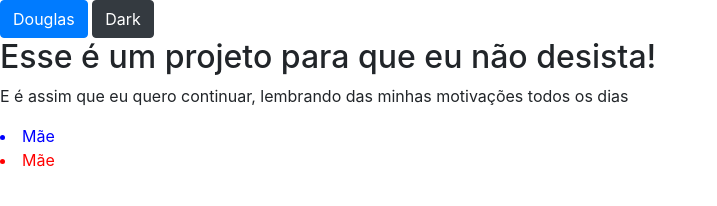
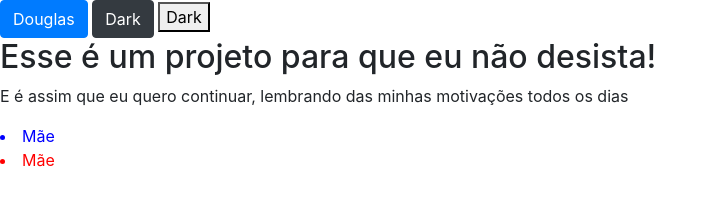
Before and after one commit to roadg14/Bootstrap, a plain HTML site: page Index.html in a window 1280 px wide. Shown: the whole page, without its empty margins (0-717 px from the left). Drawn offline with nearby package versions, Linux system fonts and the light colour scheme.

Commit message:
Update Index.html

```diff
--- a/Index.html
+++ b/Index.html
@@ -9,10 +9,12 @@
     <body>
 	<button type="button" class="btn btn-primary">Douglas</button>
 	<button type="button" class="btn btn-dark">Dark</button>
+        <button type="Button" classe="btn btn-dark">Dark</button>
         <h2> Esse é um projeto para que eu não desista! </h2>
             <p> E é assim que eu quero continuar, lembrando das minhas motivações todos os dias </p>
             <lu>
                 <li style="color:blue"> Mãe</li>
                 <li style="color:red"> Mãe</li>
+
     </body>
 </html>
```
